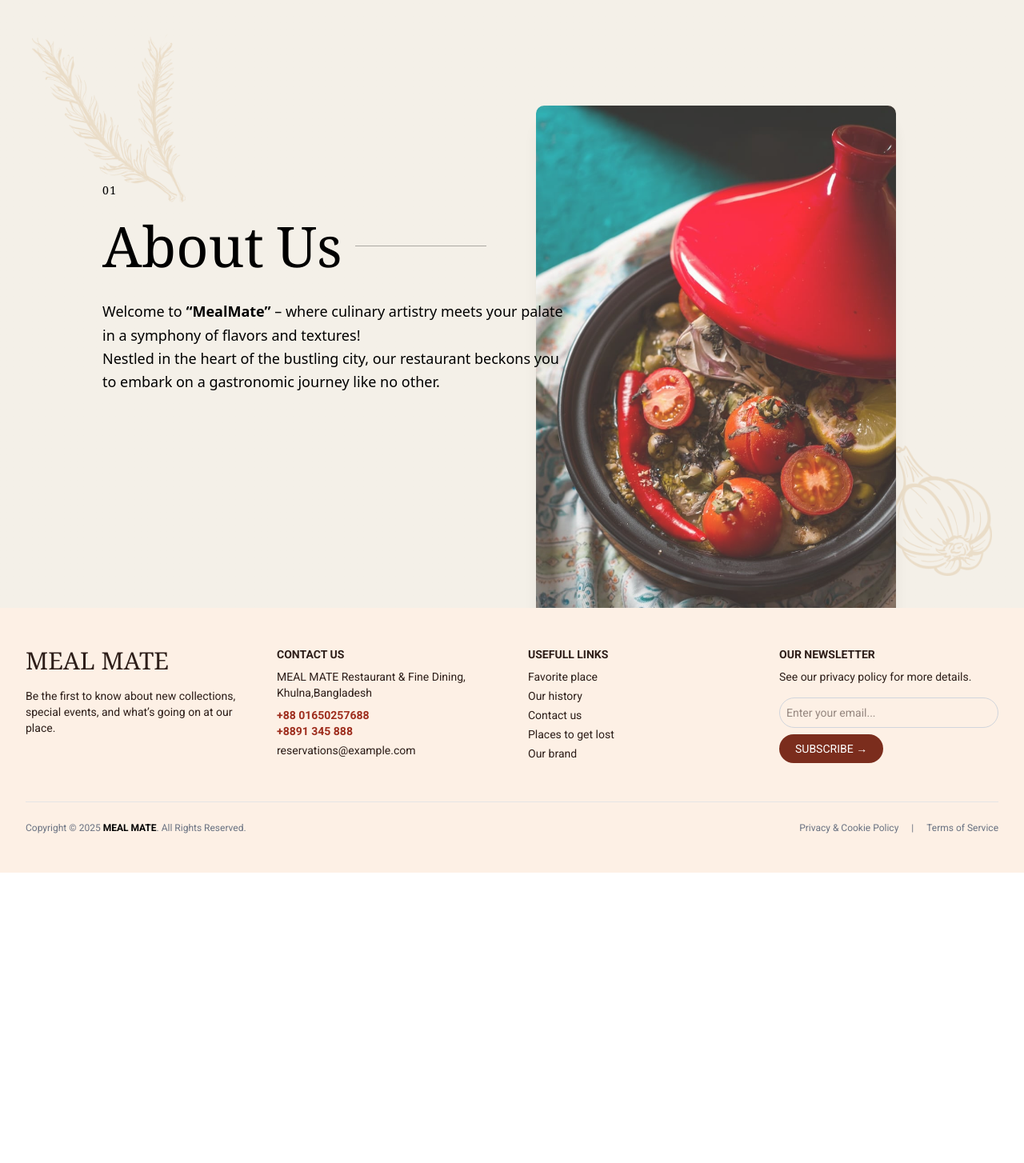
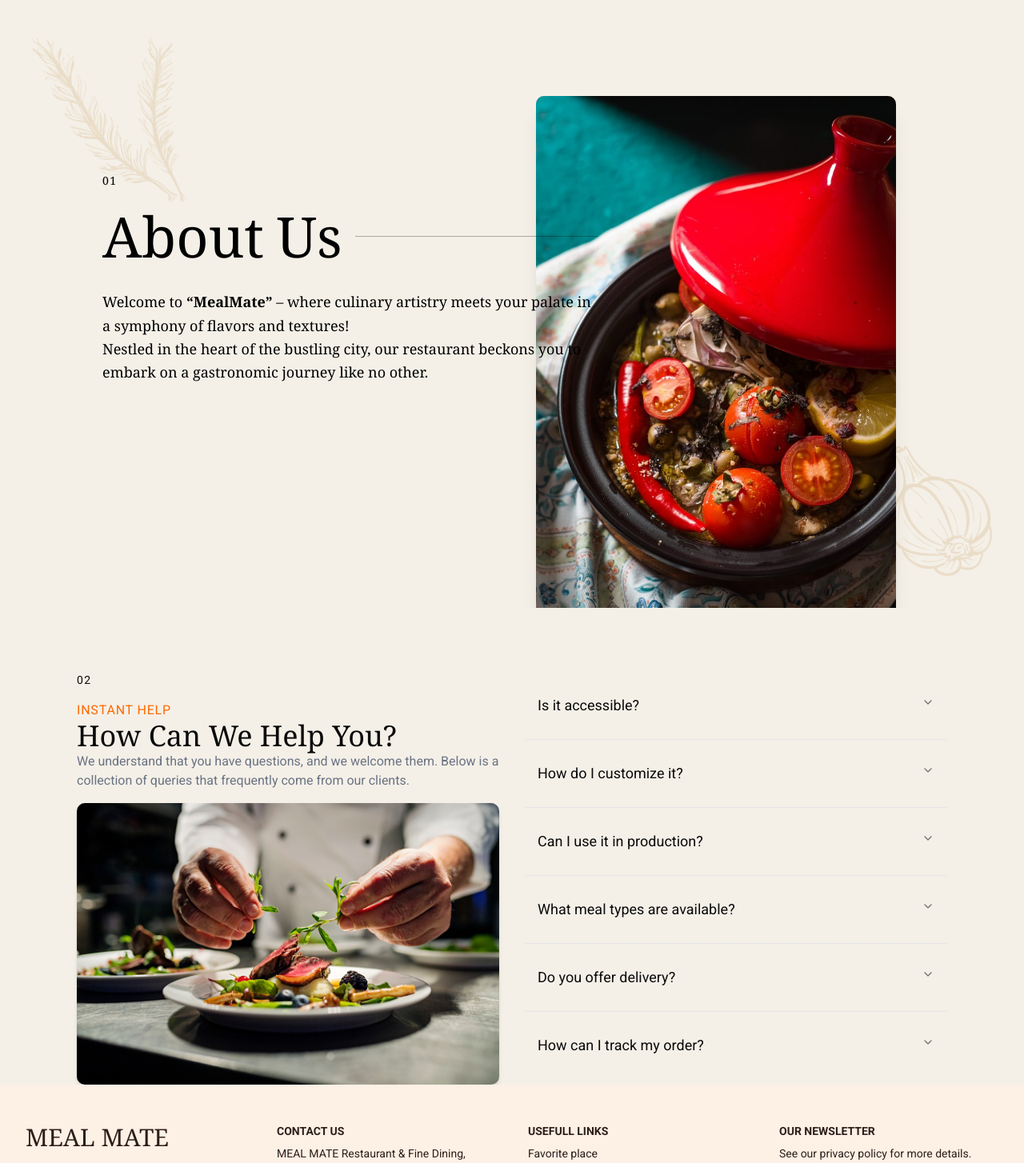
Before and after one commit to Khandaker20201125010/Meal-Mate, a Next.js app: page /about in a window 1280 px wide. Shown: the part 520-1974 px from the top of the page at 80% size. Before the commit the page ends 1611 px from the top, so only its background shows below. Built offline with nearby package versions, Linux system fonts and the light colour scheme; no server answers.

Commit message:
instanthelp section added

```diff
--- /dev/null
+++ b/components/ui/accordion.jsx
@@ -0,0 +1,64 @@
+"use client"
+
+import * as React from "react"
+import * as AccordionPrimitive from "@radix-ui/react-accordion"
+import { ChevronDownIcon } from "lucide-react"
+
+import { cn } from "@/lib/utils"
+
+function Accordion({
+  ...props
+}) {
+  return <AccordionPrimitive.Root data-slot="accordion" {...props} />;
+}
+
+function AccordionItem({
+  className,
+  ...props
+}) {
+  return (
+    <AccordionPrimitive.Item
+      data-slot="accordion-item"
+      className={cn("border-b last:border-b-0", className)}
+      {...props} />
+  );
+}
+
+function AccordionTrigger({
+  className,
+  children,
+  ...props
+}) {
+  return (
+    <AccordionPrimitive.Header className="flex">
+      <AccordionPrimitive.Trigger
+        data-slot="accordion-trigger"
+        className={cn(
+          "focus-visible:border-ring focus-visible:ring-ring/50 flex flex-1 items-start justify-between gap-4 rounded-md py-4 text-left text-sm font-medium transition-all outline-none hover:underline focus-visible:ring-[3px] disabled:pointer-events-none disabled:opacity-50 [&[data-state=open]>svg]:rotate-180",
+          className
+        )}
+        {...props}>
+        {children}
+        <ChevronDownIcon
+          className="text-muted-foreground pointer-events-none size-4 shrink-0 translate-y-0.5 transition-transform duration-200" />
+      </AccordionPrimitive.Trigger>
+    </AccordionPrimitive.Header>
+  );
+}
+
+function AccordionContent({
+  className,
+  children,
+  ...props
+}) {
+  return (
+    <AccordionPrimitive.Content
+      data-slot="accordion-content"
+      className="data-[state=closed]:animate-accordion-up data-[state=open]:animate-accordion-down overflow-hidden text-sm"
+      {...props}>
+      <div className={cn("pt-0 pb-4", className)}>{children}</div>
+    </AccordionPrimitive.Content>
+  );
+}
+
+export { Accordion, AccordionItem, AccordionTrigger, AccordionContent }
--- a/package.json
+++ b/package.json
@@ -9,6 +9,7 @@
     "lint": "next lint"
   },
   "dependencies": {
+    "@radix-ui/react-accordion": "^1.2.7",
     "@radix-ui/react-avatar": "^1.1.4",
     "@radix-ui/react-dialog": "^1.1.7",
     "@radix-ui/react-dropdown-menu": "^2.1.7",
--- a/src/app/(Homepage)/(About)/about/page.jsx
+++ b/src/app/(Homepage)/(About)/about/page.jsx
@@ -1,11 +1,13 @@
 import AboutBG from "@/src/app/Components/AboutComonenets/AboutBG/AboutBG";
 import AboutHeader from "@/src/app/Components/AboutComonenets/AboutHeader/AboutHeader";
+import Instanthelp from "@/src/app/Components/AboutComonenets/AboutHeader/Instanthelp";
 
 const page = () => {
     return (
         <div className="bg-gradient-to-b from-[#f4f0e8] to-[#f4f0e8]">
             <AboutBG></AboutBG>
             <AboutHeader></AboutHeader>
+            <Instanthelp></Instanthelp>
         </div>
     );
 };
--- a/src/app/Components/AboutComonenets/AboutHeader/AboutHeader.jsx
+++ b/src/app/Components/AboutComonenets/AboutHeader/AboutHeader.jsx
@@ -10,10 +10,7 @@ const AboutHeader = () => {
     const [offsetY, setOffsetY] = useState(0);
 
     useEffect(() => {
-        const handleScroll = () => {
-            setOffsetY(window.scrollY);
-        };
-
+        const handleScroll = () => setOffsetY(window.scrollY);
         window.addEventListener("scroll", handleScroll);
         return () => window.removeEventListener("scroll", handleScroll);
     }, []);
@@ -21,7 +18,7 @@ const AboutHeader = () => {
     const clampedOffset = Math.min(offsetY, 300);
 
     return (
-        <div className="mt-20 relative min-h-screen bg-gradient-to-b from-[#f4f0e8] to-[#f4f0e8] text-black font-serif overflow-hidden">
+        <div className="mt-20 relative bg-[#f4f0e8] text-black font-serif overflow-hidden">
             {/* Decorative Herbs */}
             <div
                 className="absolute top-20 left-10 w-32 md:w-48 opacity-50 z-0 transition-transform duration-300 ease-out"
@@ -29,7 +26,6 @@ const AboutHeader = () => {
             >
                 <Image src={herb} alt="Herb" />
             </div>
-
             <div
                 className="absolute bottom-10 right-10 w-20 md:w-32 opacity-50 z-0 transition-transform duration-300 ease-out"
                 style={{ transform: `translateY(${clampedOffset * -0.3}px)` }}
@@ -37,40 +33,46 @@ const AboutHeader = () => {
                 <Image src={garlic} alt="Garlic" />
             </div>
 
-            {/* Main content with image behind text */}
-            <div className="relative z-10 h-screen flex flex-col md:flex-row items-start md:items-center px-6 sm:px-10 lg:px-24">
+            {/* Main content */}
+            <div className="relative z-10 flex flex-col md:flex-row items-start md:items-center px-6 sm:px-10 lg:px-24 md:h-screen h-auto">
                 <div className="relative max-w-5xl w-full">
-                    {/* Image Behind Text for md+ screens */}
+                    {/* Image Behind Text (md+) */}
                     <div
-                        className="hidden md:block absolute -top-16 right-0 w-[250px] sm:w-[350px] md:w-[400px] lg:w-[450px] z-0 opacity-80 transition-transform duration-300 ease-out"
+                        className="hidden md:block absolute -top-16 right-0 w-[250px] sm:w-[350px] md:w-[400px] lg:w-[450px] z-0 transition-transform duration-300 ease-out"
                         style={{ transform: `translateY(${clampedOffset * -0.2}px)` }}
                     >
+                        {/* Black overlay */}
+                        <div className="absolute inset-0 bg-black/40 rounded-lg" />
+
+                        {/* The image */}
                         <Image
                             src={a1}
                             alt="Dish"
-                            className="rounded-lg shadow-xl object-cover w-full h-auto"
+                            className="relative rounded-lg shadow-xl object-cover w-full h-auto"
                         />
                     </div>
 
                     {/* Text Content */}
-                    <div className="relative z-10 p-4 sm:p-6 lg:p-8 rounded-xl bg-opacity-80">
+                    <div className="md:w-2/3 relative lg:z-10 p-4 sm:p-6 lg:p-8 rounded-xl bg-opacity-80">
                         <p className="text-sm tracking-widest mb-4">01</p>
-                        <h1 className="text-3xl md:w-1/2 sm:text-4xl md:text-5xl lg:text-[70px] font-serif leading-tight mb-6 flex items-center gap-4 text-black">
+                        <h1 className="text-3xl sm:text-4xl md:text-5xl lg:text-[70px] leading-tight mb-6 flex items-center gap-4">
                             About <span className="font-light">Us</span>
-                            <span className="flex-grow border-t border-black/30 "></span>
+                            <span className="flex-grow border-t border-black/30"></span>
                         </h1>
-                        <p className="text-base sm:text-lg leading-relaxed font-sans sm:w-4/5 lg:w-3/5">
-                            Welcome to <strong>“MealMate”</strong> – where culinary artistry meets your palate in a symphony of flavors and textures! <br />
+                        <p className="text-base sm:text-lg leading-relaxed mb-6">
+                            Welcome to <strong>“MealMate”</strong> – where culinary artistry meets your palate in a symphony of flavors and textures!<br />
                             Nestled in the heart of the bustling city, our restaurant beckons you to embark on a gastronomic journey like no other.
                         </p>
                     </div>
 
-                    {/* Inline Image for small screens */}
-                    <div className="block md:hidden mt-6 w-full">
+                    {/* Inline Image Below Text (sm only) */}
+                    <div className="block md:hidden mt-6 w-full h-64 sm:h-80 overflow-hidden rounded-lg shadow-xl relative">
                         <Image
+                            sizes="(max-width: 768px) 100vw, (max-width: 1200px) 50vw, 33vw"
                             src={a1}
                             alt="Dish"
-                            className="rounded-lg shadow-xl object-cover w-full h-auto"
+                            fill
+                            className="object-cover "
                         />
                     </div>
                 </div>
--- /dev/null
+++ b/src/app/Components/AboutComonenets/AboutHeader/Instanthelp.jsx
@@ -0,0 +1,93 @@
+'use client';
+
+import Image from 'next/image';
+import a2 from '../../../../../public/assists/images/a2.jpg';
+import { Accordion, AccordionContent, AccordionItem, AccordionTrigger } from '@/components/ui/accordion';
+
+const Instanthelp = () => {
+    return (
+        <div className="mt-20 px-4 sm:px-6 lg:px-24">
+            <div className="flex flex-col md:flex-row items-stretch gap-8">
+
+                {/* Text and Image Section */}
+                <div className="w-full md:w-1/2 flex flex-col space-y-4">
+                    <div>
+                        <p className="text-sm tracking-widest mb-4">02</p>
+                        <p className="text-orange-500 uppercase tracking-wider">Instant Help</p>
+                        <h1 className="text-2xl sm:text-3xl md:text-4xl font-serif">How Can We Help You?</h1>
+                        <p className="text-gray-500">
+                            We understand that you have questions, and we welcome them. Below is a collection of queries that frequently come from our clients.
+                        </p>
+                    </div>
+                    {/* Push image to align bottom */}
+                    <div className="mt-auto">
+                        <Image
+                            src={a2}
+                            alt="Instant Help"
+                            width={400}
+                            height={300}
+                            className="rounded-lg shadow-md w-full h-auto object-cover"
+                        />
+                    </div>
+                </div>
+
+                {/* Accordion Section */}
+                <div className="w-full md:w-1/2 flex flex-col">
+                    <Accordion type="single" collapsible className="flex-1">
+                        <AccordionItem value="item-1">
+                            <AccordionTrigger className="text-base sm:text-lg font-medium py-7 px-4">
+                                Is it accessible?
+                            </AccordionTrigger>
+                            <AccordionContent className="text-gray-600 py-7 px-4">
+                                Yes. It adheres to the WAI-ARIA design pattern.
+                            </AccordionContent>
+                        </AccordionItem>
+                        <AccordionItem value="item-2">
+                            <AccordionTrigger className="text-base sm:text-lg font-medium py-7 px-4">
+                                How do I customize it?
+                            </AccordionTrigger>
+                            <AccordionContent className="text-gray-600 py-7 px-4">
+                                You can easily customize colors, spacing, and layout via Tailwind classes or theming.
+                            </AccordionContent>
+                        </AccordionItem>
+                        <AccordionItem value="item-3">
+                            <AccordionTrigger className="text-base sm:text-lg font-medium py-7 px-4">
+                                Can I use it in production?
+                            </AccordionTrigger>
+                            <AccordionContent className="text-gray-600 py-7 px-4">
+                                Absolutely! It’s built with performance and scalability in mind.
+                            </AccordionContent>
+                        </AccordionItem>
+                        <AccordionItem value="item-4">
+                            <AccordionTrigger className="text-base sm:text-lg font-medium py-7 px-4">
+                                What meal types are available?
+                            </AccordionTrigger>
+                            <AccordionContent className="text-gray-600 py-7 px-4">
+                                We offer a variety of meal types including breakfast, lunch, dinner, and snacks, all crafted to suit your dietary preferences.
+                            </AccordionContent>
+                        </AccordionItem>
+                        <AccordionItem value="item-5">
+                            <AccordionTrigger className="text-base sm:text-lg font-medium py-7 px-4">
+                                Do you offer delivery?
+                            </AccordionTrigger>
+                            <AccordionContent className="text-gray-600 py-7 px-4">
+                                Yes, we deliver to selected areas within the city. You can check delivery availability at checkout.
+                            </AccordionContent>
+                        </AccordionItem>
+                        <AccordionItem value="item-6">
+                            <AccordionTrigger className="text-base sm:text-lg font-medium py-7 px-4">
+                                How can I track my order?
+                            </AccordionTrigger>
+                            <AccordionContent className="text-gray-600 py-7 px-4">
+                                Once your order is confirmed, you'll receive a tracking link via email to monitor its progress.
+                            </AccordionContent>
+                        </AccordionItem>
+                    </Accordion>
+                </div>
+
+            </div>
+        </div>
+    );
+};
+
+export default Instanthelp;
```
Also changed, not shown: public/assists/images/a2.jpg, 1 other file (tests, documents, lock files or other folders).
